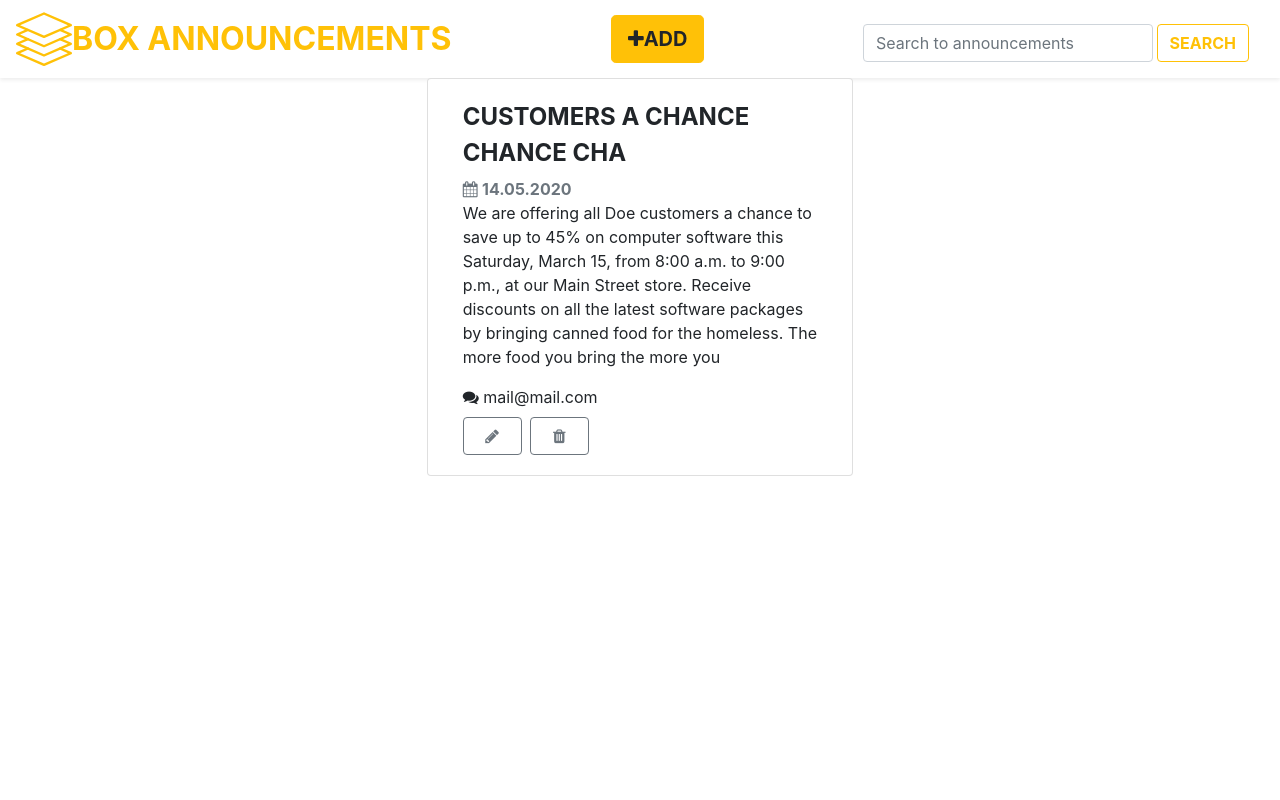
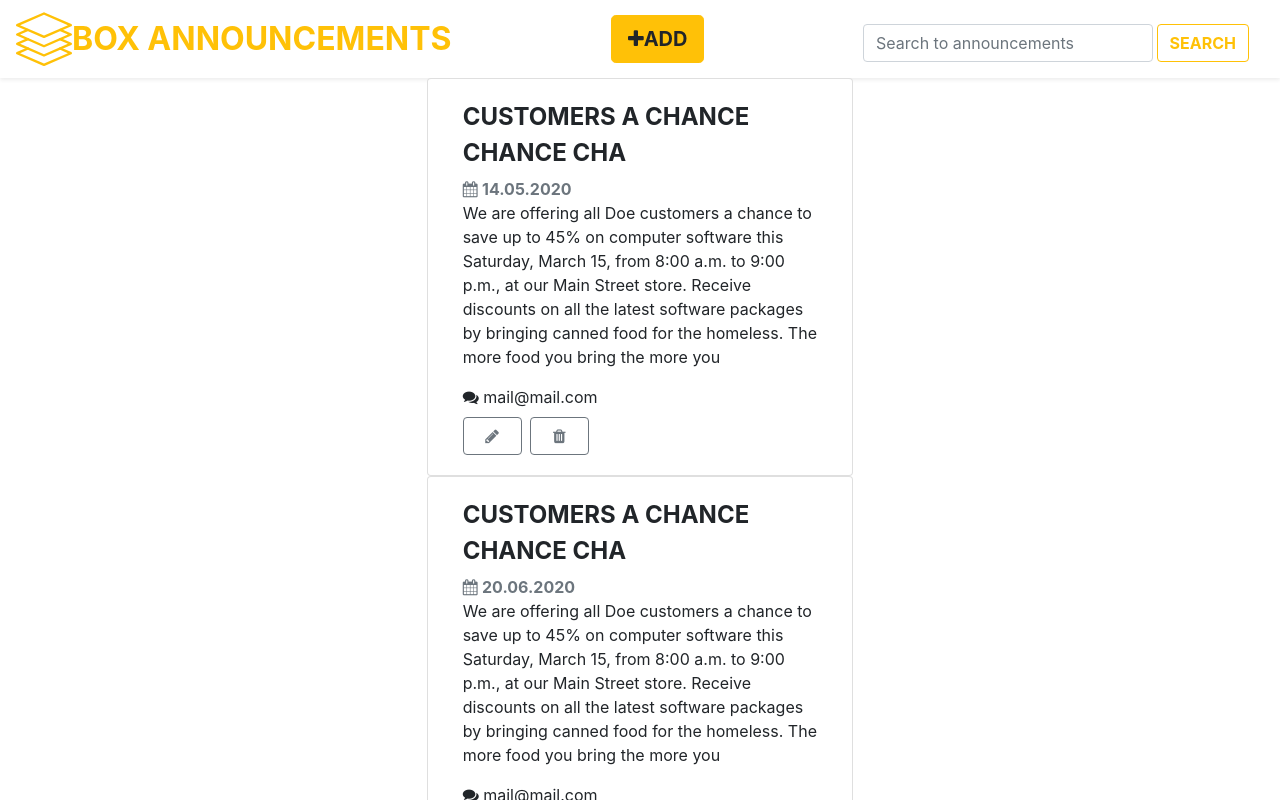
Before and after one commit to teneons/box-announcements, a React (Create React App) app: page / in a window 1280 px wide. Shown: the top 800 px of the page. Built offline with nearby package versions, Linux system fonts and the light colour scheme.

Commit message:
pre out card

```diff
--- a/src/components/MainBlock/MainBlock.js
+++ b/src/components/MainBlock/MainBlock.js
@@ -7,28 +7,48 @@ export default class MainBlock extends Component {
         super(props)
 
         this.state = {
-             AnnouncementData: []
+             AnnouncementData: [this.o1, this.o2, this.o3]
         }
     }
 
+    // addToStage = () => {
 
+    // }
 
-    AnnouncementObjData = {
+    o1 = {
         idCard: 1,
         titleCard: 'Customers a chance chance cha',
         dateCard: '14.05.2020',
         descriptionCard: 'We are offering all Doe customers a chance to save up to 45% on computer software this Saturday, March 15, from 8:00 a.m. to 9:00 p.m., at our Main Street store. Receive discounts on all the latest software packages by bringing canned food for the homeless. The more food you bring the more you',
         contactCard: 'mail@mail.com'
     }
+    o2 = {
+        idCard: 2,
+        titleCard: 'Customers a chance chance cha',
+        dateCard: '20.06.2020',
+        descriptionCard: 'We are offering all Doe customers a chance to save up to 45% on computer software this Saturday, March 15, from 8:00 a.m. to 9:00 p.m., at our Main Street store. Receive discounts on all the latest software packages by bringing canned food for the homeless. The more food you bring the more you',
+        contactCard: 'mail@mail.com'
+    }
+    o3 = {
+        idCard: 3,
+        titleCard: 'Customers a chance chance cha',
+        dateCard: '27.06.2020',
+        descriptionCard: 'We are offering all Doe customers a chance to save up to 45% on computer software this Saturday, March 15, from 8:00 a.m. to 9:00 p.m., at our Main Street store. Receive discounts on all the latest software packages by bringing canned food for the homeless. The more food you bring the more you',
+        contactCard: 'mail@mail.com'
+    }
 
     render() {
+        const out = this.state.AnnouncementData.map((data)=> {
+
+            return(
+                <CardAnnouncement idCard={data.idCard} titleCard={data.titleCard} dateCard={data.dateCard}
+                                descriptionCard={data.descriptionCard} contactCard={data.contactCard} />
+            )
+        })
+
         return (
             <div className='d-flex aling-items-center flex-fill flex-column'>
-                <CardAnnouncement idCard={this.AnnouncementObjData.idCard}
-                                titleCard={this.AnnouncementObjData.titleCard}
-                                descriptionCard={this.AnnouncementObjData.descriptionCard}
-                                dateCard={this.AnnouncementObjData.dateCard}
-                                contactCard={this.AnnouncementObjData.contactCard} />
+                {out}
             </div>
         )
     }
```
